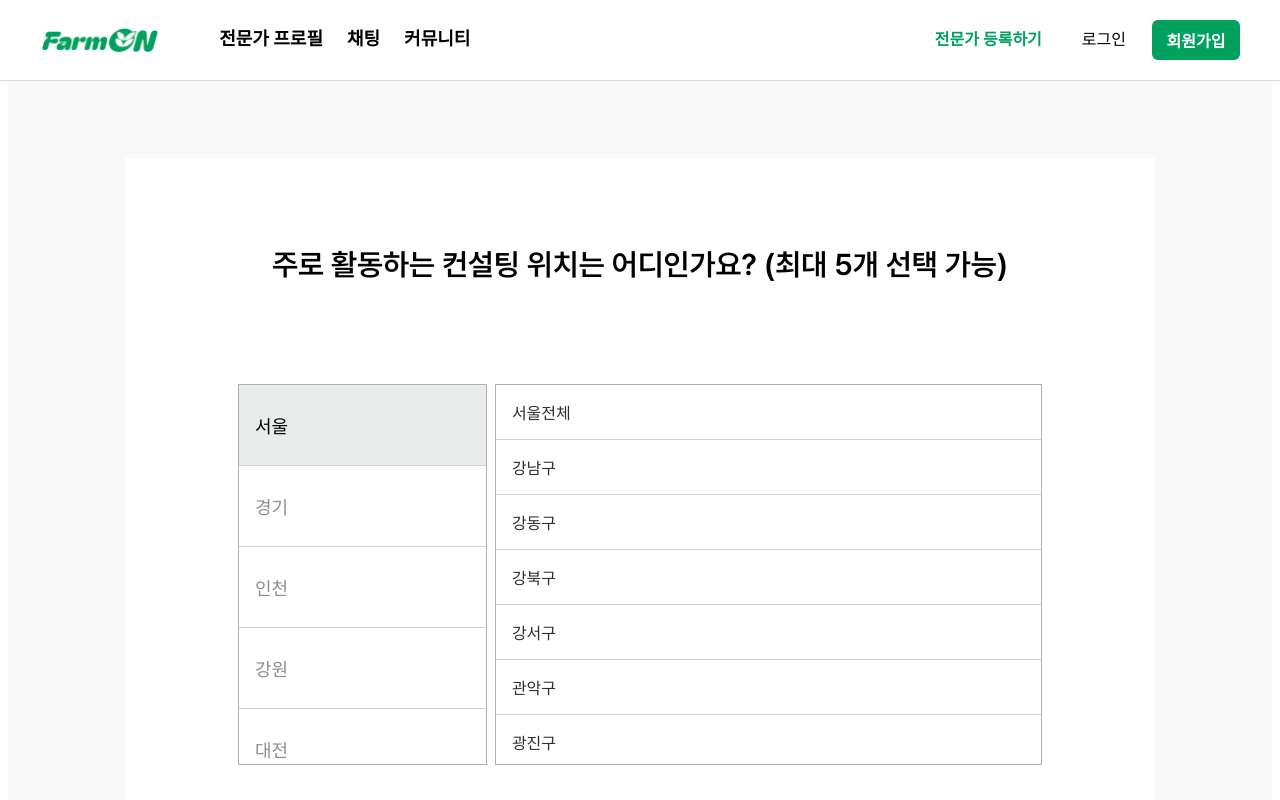
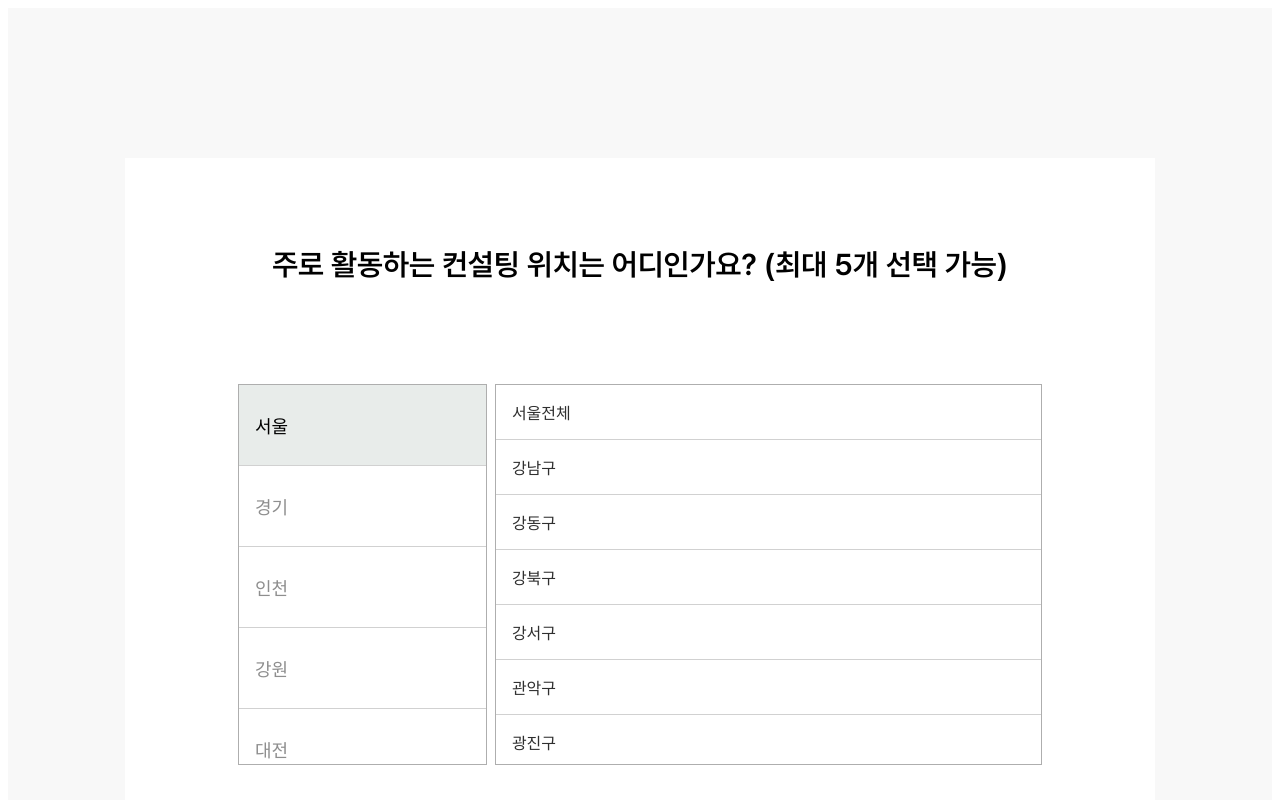
Before and after one commit to Farm-On/FE, a React (Vite) app: page /location in a window 1280 px wide. Shown: the top 800 px of the page. Built offline with nearby package versions, Linux system fonts and the light colour scheme.

Commit message:
feat: navbar, footer관련 코드 수정

```diff
--- a/src/pages/ExpertRegistration/DetailCategory.tsx
+++ b/src/pages/ExpertRegistration/DetailCategory.tsx
@@ -2,8 +2,6 @@ import { useState } from 'react';
 import { useParams, useNavigate } from 'react-router-dom';
 
 import * as D from '@/styles/pages/ExpertRegistration/DetailCategory.style';
-import { Navbar } from '@/components/Navbar';
-import { Footer } from '@/components/Footer';
 
 // 서브 카테고리 데이터
 const subCategoryMap: { [key: string]: string[] } = {
@@ -33,9 +31,6 @@ export default function DetailCategory() {
 
   return (
     <D.Container>
-      <D.NavWrapper>
-        <Navbar />
-      </D.NavWrapper>
       <D.Main>
         <D.Title>
           {categoryId === 'grain' && '곡물 종류를 더 구체적으로 선택해주세요'}
@@ -68,10 +63,6 @@ export default function DetailCategory() {
           다음으로
         </D.NextButton>
       </D.ButtonContainer>
-
-      <D.FooterWrapper>
-        <Footer />
-      </D.FooterWrapper>
     </D.Container>
   );
 }
--- a/src/pages/ExpertRegistration/Location.tsx
+++ b/src/pages/ExpertRegistration/Location.tsx
@@ -1,8 +1,6 @@
 import { useState } from 'react';
 import { useNavigate } from 'react-router-dom';
 import * as L from '@/styles/pages/ExpertRegistration/Location.style';
-import { Navbar } from '@/components/Navbar';
-import { Footer } from '@/components/Footer';
 import XIcon from '@/assets/icons/x.svg?react';
 
 type LocationData = {
@@ -293,13 +291,8 @@ export default function Location() {
 
   return (
     <L.Container>
-      <L.NavWrapper>
-        <Navbar />
-      </L.NavWrapper>
-
       <L.Main>
         <L.Title>주로 활동하는 컨설팅 위치는 어디인가요? (최대 5개 선택 가능)</L.Title>
-
         <L.TagListWrapper>
           {selectedSubLocations.map((item) => (
             <L.TagContainer key={item}>
@@ -312,7 +305,6 @@ export default function Location() {
             </L.TagContainer>
           ))}
         </L.TagListWrapper>
-
         <L.LocationListWrapper>
           <L.SidoListContainer>
             {Object.keys(locationData).map((sido) => (
@@ -325,7 +317,6 @@ export default function Location() {
               </L.SidoItem>
             ))}
           </L.SidoListContainer>
-
           <L.SubLocationListContainer>
             {currentSubLocations.map((sub) => (
               <L.SubLocationItem
@@ -339,17 +330,12 @@ export default function Location() {
           </L.SubLocationListContainer>
         </L.LocationListWrapper>
       </L.Main>
-
       <L.ButtonContainer>
         <L.PrevButton onClick={() => navigate(-1)}>이전으로</L.PrevButton>
         <L.NextButton disabled={selectedSubLocations.length === 0} onClick={handleNextClick}>
           다음으로
         </L.NextButton>
       </L.ButtonContainer>
-
-      <L.FooterWrapper>
-        <Footer />
-      </L.FooterWrapper>
     </L.Container>
   );
 }
--- a/src/pages/ExpertRegistration/Register.tsx
+++ b/src/pages/ExpertRegistration/Register.tsx
@@ -8,8 +8,6 @@ import insamImg from '@/assets/images/insam.png';
 import flowerImg from '@/assets/images/flower.png';
 import feedImg from '@/assets/images/feed.png';
 import otherImg from '@/assets/images/etc.png';
-import { Navbar } from '@/components/Navbar';
-import { Footer } from '@/components/Footer';
 
 const categories = [
   { id: 'grain', title: '곡물', img: grainImg },
@@ -37,9 +35,6 @@ export default function Register() {
 
   return (
     <R.Container>
-      <R.NavWrapper>
-        <Navbar />
-      </R.NavWrapper>
       <R.Main>
         <R.Title>어떤 분야의 전문가 인가요?</R.Title>
         <R.CategoryContainer>
@@ -60,9 +55,6 @@ export default function Register() {
       <R.NextButton disabled={!selectedCategory} onClick={handleNextClick}>
         <span>다음으로</span>
       </R.NextButton>
-      <R.FooterWrapper>
-        <Footer />
-      </R.FooterWrapper>
     </R.Container>
   );
 }
--- a/src/pages/ExpertRegistration/RegisterComplete.tsx
+++ b/src/pages/ExpertRegistration/RegisterComplete.tsx
@@ -1,6 +1,4 @@
 import * as R from '../../styles/pages/ExpertRegistration/RegisterComplete.style';
-import { Navbar } from '@/components/Navbar';
-import { Footer } from '@/components/Footer';
 import { useNavigate } from 'react-router-dom';
 import GreenCheck from '@/assets/icons/greenCheck.svg?react';
 export default function RegisterComplete() {
@@ -11,9 +9,6 @@ export default function RegisterComplete() {
 
   return (
     <R.Container>
-      <R.NavWrapper>
-        <Navbar />
-      </R.NavWrapper>
       <R.Main>
         <GreenCheck />
         <R.Title>전문가 등록 완료</R.Title>
@@ -21,9 +16,6 @@ export default function RegisterComplete() {
         <R.SubTitle>지금 바로 당신의 농업 노하우를 나누어보세요!</R.SubTitle>
         <R.Button onClick={handleGoMain}>메인으로 가기</R.Button>
       </R.Main>
-      <R.FooterWrapper>
-        <Footer />
-      </R.FooterWrapper>
     </R.Container>
   );
 }
--- a/src/styles/pages/ExpertRegistration/DetailCategory.style.ts
+++ b/src/styles/pages/ExpertRegistration/DetailCategory.style.ts
@@ -8,13 +8,6 @@ export const Container = styled.div`
   background-color: #f8f8f8;
   min-height: 100vh;
   position: relative;
-  padding-bottom: 180px;
-`;
-
-export const NavWrapper = styled.div`
-  width: 100%;
-  position: fixed;
-  top: 0;
 `;
 
 export const Main = styled.div`
@@ -202,9 +195,3 @@ export const NextButton = styled.button<{ disabled: boolean }>`
     font-size: 16px;
   }
 `;
-
-export const FooterWrapper = styled.div`
-  width: 100%;
-  position: absolute; /* Footer를 페이지의 가장 아래에 고정 */
-  bottom: 0;
-`;
--- a/src/styles/pages/ExpertRegistration/Location.style.ts
+++ b/src/styles/pages/ExpertRegistration/Location.style.ts
@@ -8,13 +8,6 @@ export const Container = styled.div`
   background-color: #f8f8f8;
   min-height: 100vh;
   position: relative;
-  padding-bottom: 180px;
-`;
-
-export const NavWrapper = styled.div`
-  width: 100%;
-  position: fixed;
-  top: 0;
 `;
 
 export const Main = styled.div`
@@ -270,12 +263,6 @@ export const NextButton = styled.button<{ disabled: boolean }>`
   }
 `;
 
-export const FooterWrapper = styled.div`
-  width: 100%;
-  position: absolute; /* Footer를 페이지의 가장 아래에 고정 */
-  bottom: 0;
-`;
-
 export const TagListWrapper = styled.div`
   display: flex;
   flex-wrap: wrap;
--- a/src/styles/pages/ExpertRegistration/Register.style.ts
+++ b/src/styles/pages/ExpertRegistration/Register.style.ts
@@ -8,13 +8,6 @@ export const Container = styled.div`
   background-color: #f8f8f8;
   min-height: 100vh;
   position: relative;
-  padding-bottom: 180px;
-`;
-
-export const NavWrapper = styled.div`
-  width: 100%;
-  position: fixed;
-  top: 0;
 `;
 
 export const Main = styled.div`
@@ -172,9 +165,3 @@ export const NextButton = styled.button<{ disabled: boolean }>`
     margin-bottom: 80px;
   }
 `;
-
-export const FooterWrapper = styled.div`
-  width: 100%;
-  position: absolute; /* Footer를 페이지의 가장 아래에 고정 */
-  bottom: 0;
-`;
--- a/src/styles/pages/ExpertRegistration/RegisterComplete.style.ts
+++ b/src/styles/pages/ExpertRegistration/RegisterComplete.style.ts
@@ -8,15 +8,7 @@ export const Container = styled.div`
   background-color: #f8f8f8;
   min-height: 100vh;
   position: relative;
-  padding-bottom: 180px;
 `;
-
-export const NavWrapper = styled.div`
-  width: 100%;
-  position: fixed;
-  top: 0;
-`;
-
 export const Main = styled.div`
   width: 1030px;
   min-height: 740px;
@@ -77,9 +69,3 @@ export const Button = styled.button`
   color: #ffffff;
   margin-top: 122px;
 `;
-
-export const FooterWrapper = styled.div`
-  width: 100%;
-  position: absolute; /* Footer를 페이지의 가장 아래에 고정 */
-  bottom: 0;
-`;
```
